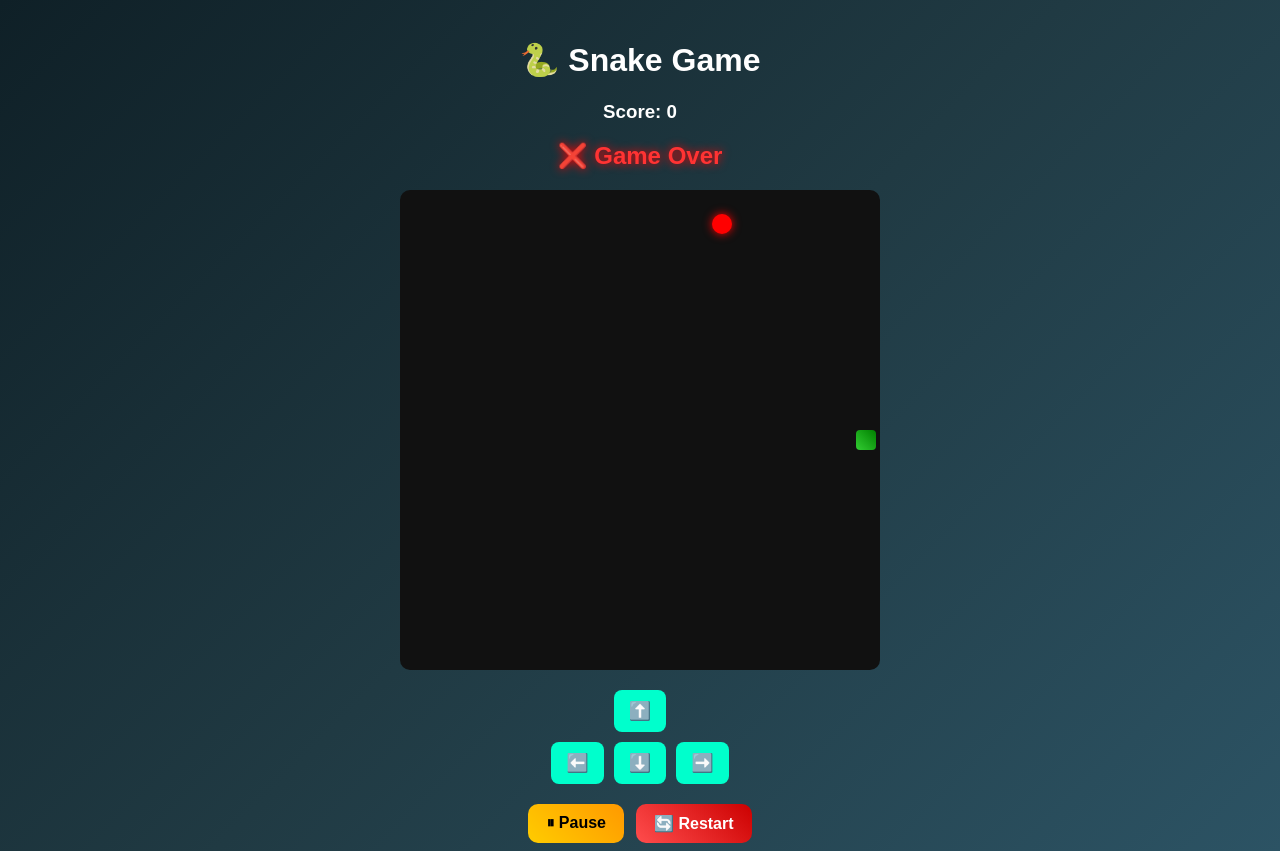
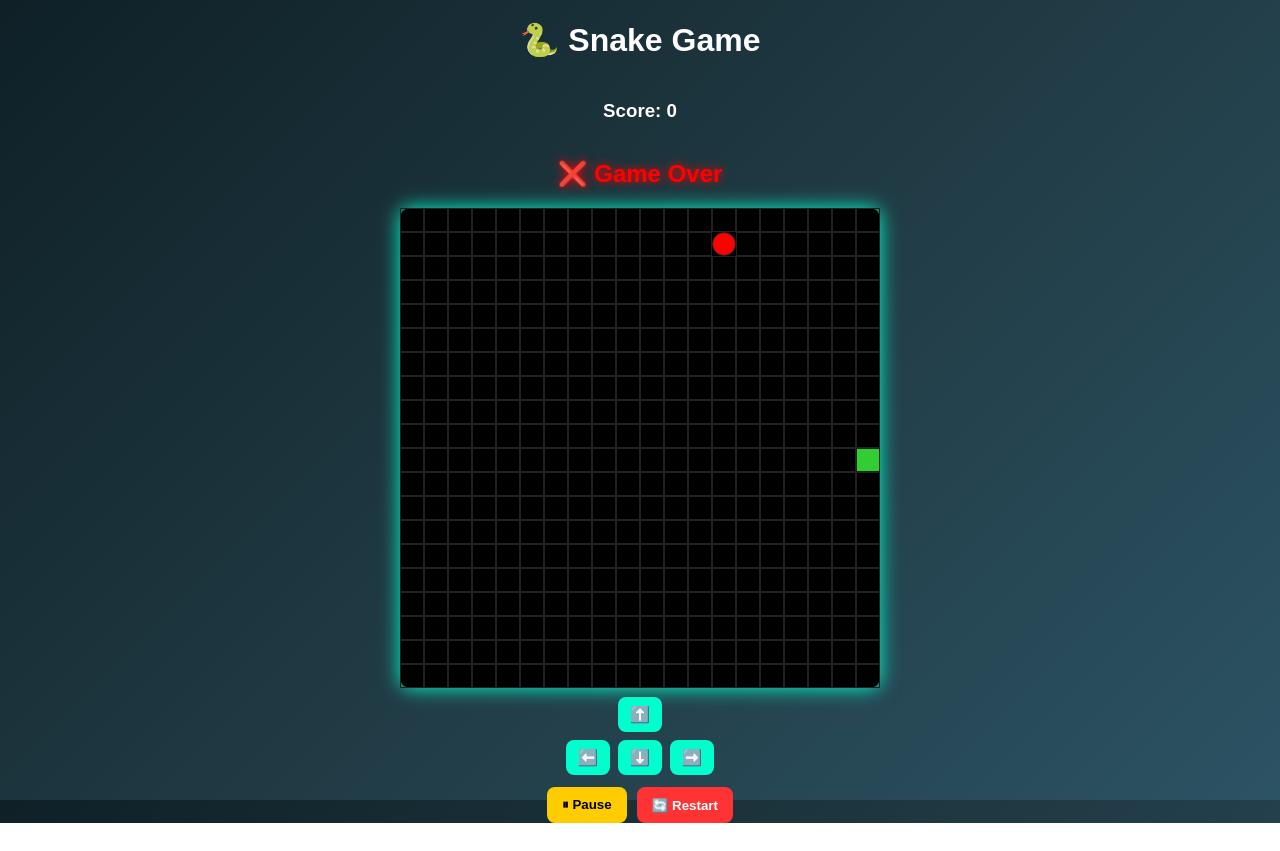
Before and after one commit to Mohan24th/react-snake-game, a React (Create React App) app: page / in a window 1280 px wide. After the commit the page ends 823 px from the top, so only its background shows below. Built offline with nearby package versions, Linux system fonts and the light colour scheme.

Commit message:
Refactor CSS styles for consistency and clarity

```diff
--- a/src/styles.css
+++ b/src/styles.css
@@ -1,105 +1,85 @@
 body {
-  font-family: "Poppins", sans-serif;
+  margin: 0;
+  font-family: sans-serif;
   background: linear-gradient(135deg, #0f2027, #203a43, #2c5364);
   color: white;
-  display: flex;
-  justify-content: center;
-  margin-top: 20px;
+  overflow: hidden;
 }
 
 .container {
+  height: 100vh;
+  display: grid;
+  grid-template-rows: auto auto auto 1fr auto auto;
+  justify-items: center;
+  align-items: center;
   text-align: center;
 }
 
+/* Board */
 .board {
   display: grid;
-  background: #111;
+  background: black;
   border-radius: 10px;
-  overflow: hidden;
+  box-shadow: 0 0 20px #00ffcc;
 }
 
 .cell {
-  width: 20px;
-  height: 20px;
+  border: 0.5px solid #222;
 }
 
 .snake {
-  background: linear-gradient(45deg, limegreen, green);
-  border-radius: 4px;
+  background: limegreen;
 }
 
 .food {
   background: red;
   border-radius: 50%;
-  box-shadow: 0 0 10px red;
 }
 
-/*  Controls */
+/* Controls */
 .controls {
-  margin-top: 15px;
+  margin-top: 5px;
 }
 
 .controls button {
-  margin: 5px;
-  padding: 10px 15px;
-  font-size: 18px;
+  margin: 4px;
+  padding: 8px 12px;
+  font-size: 16px;
   border: none;
   border-radius: 8px;
   background: #00ffcc;
-  color: black;
   cursor: pointer;
 }
 
-.controls button:active {
-  transform: scale(0.9);
+/* Actions */
+.actions {
+  display: flex;
+  gap: 10px;
+  margin-top: 8px;
+  flex-wrap: wrap;
 }
 
-/*  Action Buttons Container */
-.actions {
-  margin-top: 15px;
-  display: flex;
-  justify-content: center;
-  gap: 12px;
+.actions button {
+  padding: 10px 15px;
+  border-radius: 8px;
+  border: none;
+  font-weight: bold;
+  cursor: pointer;
 }
 
-/*  Common Button Style */
-.actions button {
-  padding: 10px 18px;
-  font-size: 16px;
-  border: none;
-  border-radius: 10px;
-  cursor: pointer;
-  font-weight: bold;
-  transition: all 0.2s ease;
+/* Pause */
+.pause-btn {
+  background: #ffcc00;
 }
 
-/* ⏸ Pause / Resume Button */
-.pause-btn {
-  background: linear-gradient(45deg, #ffcc00, #ff9900);
-  color: black;
-}
-
-.pause-btn:hover {
-  box-shadow: 0 0 10px #ffcc00;
-}
-
-/*  Restart Button */
+/* Restart */
 .restart-btn {
-  background: linear-gradient(45deg, #ff4d4d, #cc0000);
+  background: #ff3333;
   color: white;
 }
 
-.restart-btn:hover {
-  box-shadow: 0 0 10px #ff4d4d;
+/* Game Over */
+.game-over {
+  color: red;
+  text-shadow: 0 0 10px red;
 }
-
-/*  Click Effect */
-.actions button:active {
-  transform: scale(0.92);
-}
-.game-over {
-  color: #ff3333;
-  font-weight: bold;
-  text-shadow: 0 0 10px red;
-  margin-top: 10px;
-}
```
